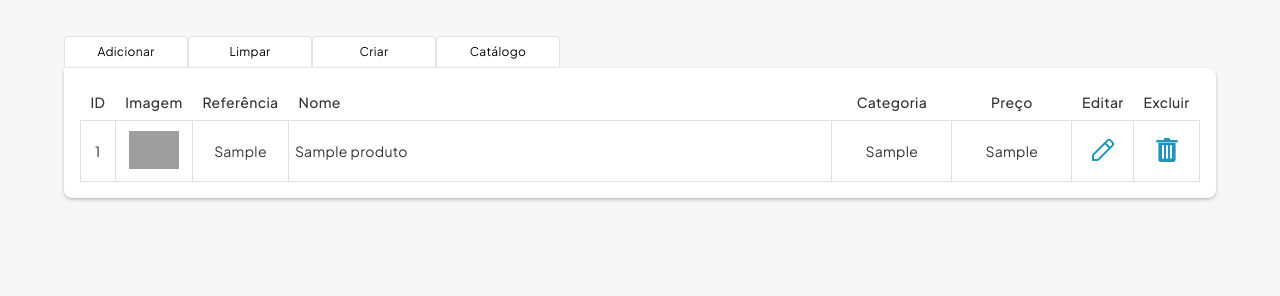
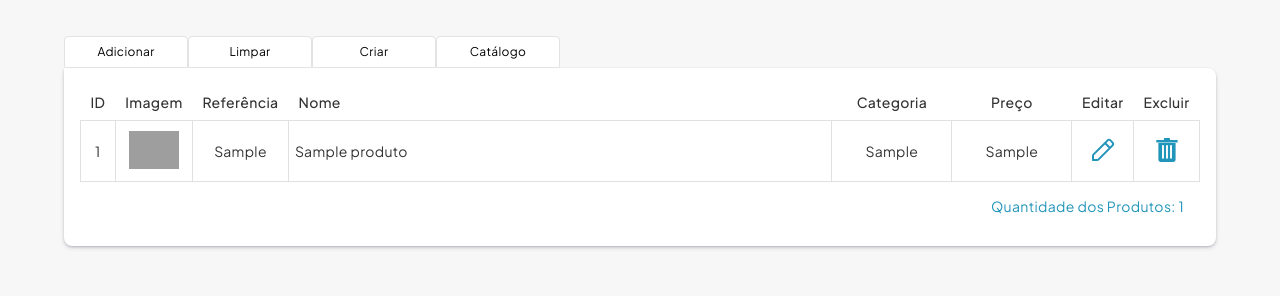
Before and after one commit to Luiz-Mattos14/projeto-catalogo, a PHP site: page /projeto-catalogo/ in a window 1280 px wide. Shown: the part 48-344 px from the top of the page. Run offline with PHP 8.4, Linux system fonts and the light colour scheme; tables that the repository leaves empty or names only in its code hold one stand-in row (values such as "Sample post"); some libraries are stand-ins or nearby versions; grey boxes are pictures that could not be loaded.

Commit message:
Fix: Evidencia 5 - Ajuste na edição de até 12 produtos

```diff
--- a/Controllers/HomeController.php
+++ b/Controllers/HomeController.php
@@ -13,10 +13,12 @@ class HomeController extends Controller {
       $products = new Products();
 
       //GET DOS PRODUTOS
+      $count = $products->getCountProduct();
       $item = $products->getProductAll();
 
       $dados = array (
         'products' => $item,
+        'count' => $count
       );
 
 		$this->loadTemplate('pages/home', $dados);
--- a/Models/Products.php
+++ b/Models/Products.php
@@ -45,6 +45,17 @@ class Products extends Model {
       return $_SESSION['returnMsg'];
     }
   }
+
+  public function getCountProduct(){
+    $sql = "SELECT COUNT(name) count FROM tb_produtos";
+    $sql = $this->db->query($sql);
+
+    if($sql->rowCount() > 0){
+       $dados = $sql->fetch(\PDO::FETCH_ASSOC);
+
+       return $dados['count'];
+    }
+ }
 
   public function createProduct($cod_prod, $name, $category, $preco, $images) {
     $sql = "INSERT INTO tb_produtos (cod_produto, name, categoria, preco) VALUES (:cod_produto, :name, :categoria, :preco)";
--- a/assets/style/pages/home.scss
+++ b/assets/style/pages/home.scss
@@ -12,6 +12,15 @@
   @include media("md") {
     padding: 1.6rem;
     border-radius: 0 0.8rem 0.8rem 0.8rem;
+  }
+
+  .count {
+    width: 100%;
+    display: flex;
+    justify-content: flex-end;
+    padding: 1.6rem;
+    font-size: 1.4rem;
+    color: var(--blue);
   }
 }
 
--- a/assets/style/style.css
+++ b/assets/style/style.css
@@ -494,6 +494,14 @@ button {
     border-radius: 0 0.8rem 0.8rem 0.8rem;
   }
 }
+.list-products .list-wrapper .count {
+  width: 100%;
+  display: flex;
+  justify-content: flex-end;
+  padding: 1.6rem;
+  font-size: 1.4rem;
+  color: var(--blue);
+}
 
 .list-products .list-wrapper table {
   width: 100%;
--- a/views/pages/home.php
+++ b/views/pages/home.php
@@ -4,7 +4,9 @@
 
 <section class="section list-products container">
   <div class="top">
+    <?php if ($count < 12): ?>
     <a class="link" href="<?php echo BASE_URL; ?>product/add">Adicionar</a>
+    <?php endif; ?>
     <a class="link" href="<?php echo BASE_URL; ?>product/clean">Limpar</a>
     <a class="link" href="<?php echo BASE_URL; ?>product/multiple_products">Criar</a>
     <a class="link" href="<?php echo BASE_URL; ?>catalogo/view_catalogo">Catálogo</a>
@@ -55,6 +57,8 @@
         <?php endforeach; ?>
       </tbody>
     </table>
+
+    <div class="count">Quantidade dos Produtos: <?php echo $count; ?></div>
   </div>
 </section>
 
```
Also changed, not shown: Controllers/ProductController.php (+10 -3 lines), 1 other file.
